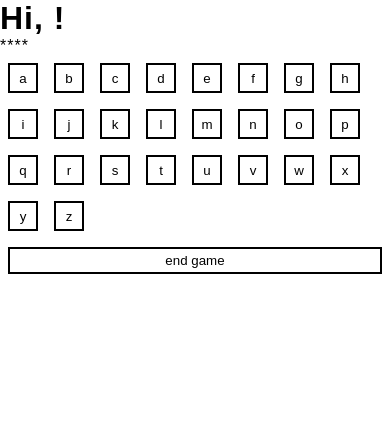
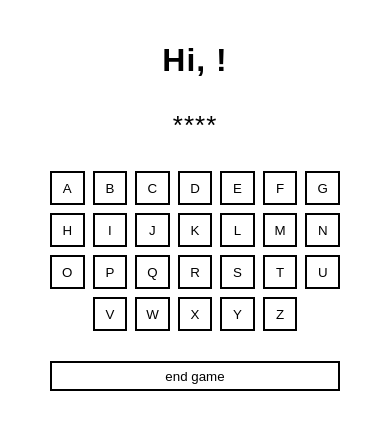
Before and after one commit to karolryska/warsawjs-workshop-41-hangman, a plain HTML site: page index.html in a window 390 px wide. Both pictures are taken after a click on the button "PLAY GAME!". Drawn offline with Linux system fonts and the light colour scheme.

Commit message:
Restyle to mobile

```diff
--- a/style.css
+++ b/style.css
@@ -14,12 +14,25 @@ body {
     display: flex;
     flex-direction: column;
     justify-content: center;
+    padding: 0 50px;
+}
+
+.header {
+    margin: 40px 0 30px 0;
+    line-height: 40px;
+    text-align: center;
+}
+
+.welcome_view__name_input {
+    height: 30px;
+    margin-bottom: 20px;
+    text-align: center;
+    border: 2px solid rgb(0, 0, 0);
 }
 
 .button {
-    /* width: 200px; */
-    margin: 8px;
-    padding: 4px;
+    height: 30px;
+    /* margin: 0 20px 20px; */
     border: 2px solid rgb(0, 0, 0);
     background-color: rgb(255, 255, 255);
     cursor: pointer;
@@ -31,10 +44,31 @@ body {
     color: rgb(255, 255, 255);
 }
 
+.play_view__phrase{
+    /* background-color: red; */
+    text-align: center;
+    font-size: 26px;
+    margin-bottom: 30px;
+}
+.play_view__letters {
+    /* background-color: blue; */
+    height: 160px;
+    display: grid;
+    grid-template: 1fr 1fr 1fr 1fr / 1fr 1fr 1fr 1fr 1fr 1fr 1fr;
+    grid-gap: 8px;
+    margin-bottom: 30px;
+}
+
 .letter_button {
-    height: 30px;
-    width: 30px;
+    height: 100%;
+    text-transform: uppercase;
+    /* width: 30px; */
     /* margin: 4px; */
+}
+
+.letter_button:nth-last-child(5) {
+    grid-column-start: 2;
+    grid-column-end: 2;
 }
 
 .letter_button:disabled {
```
